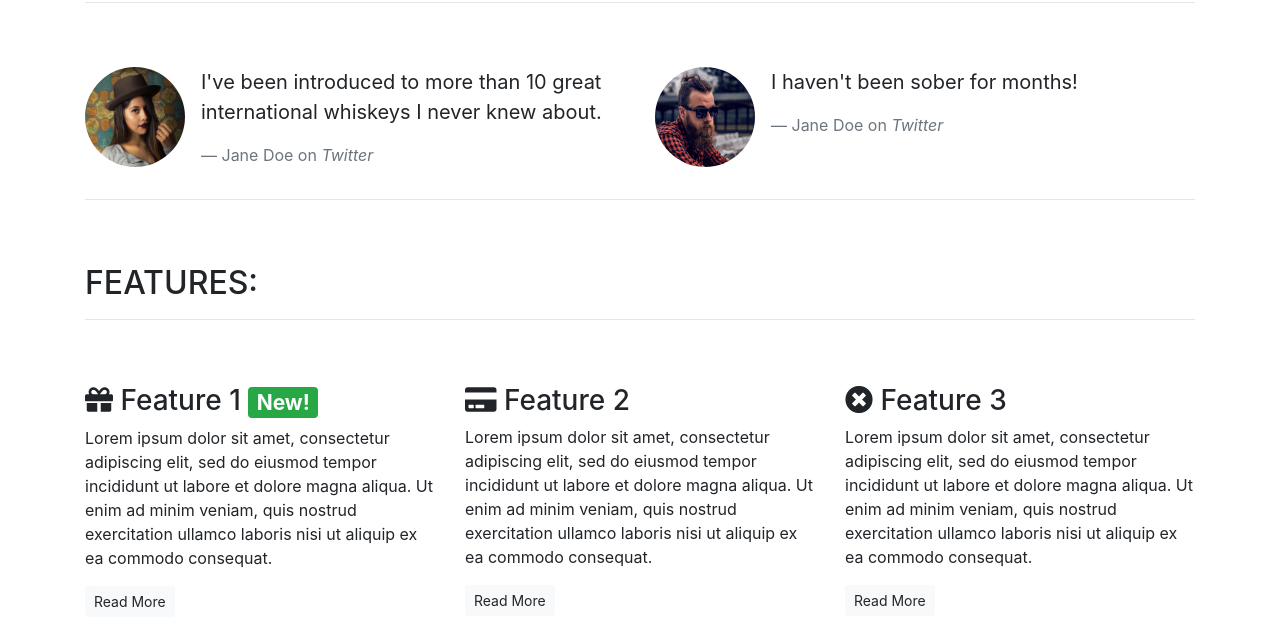
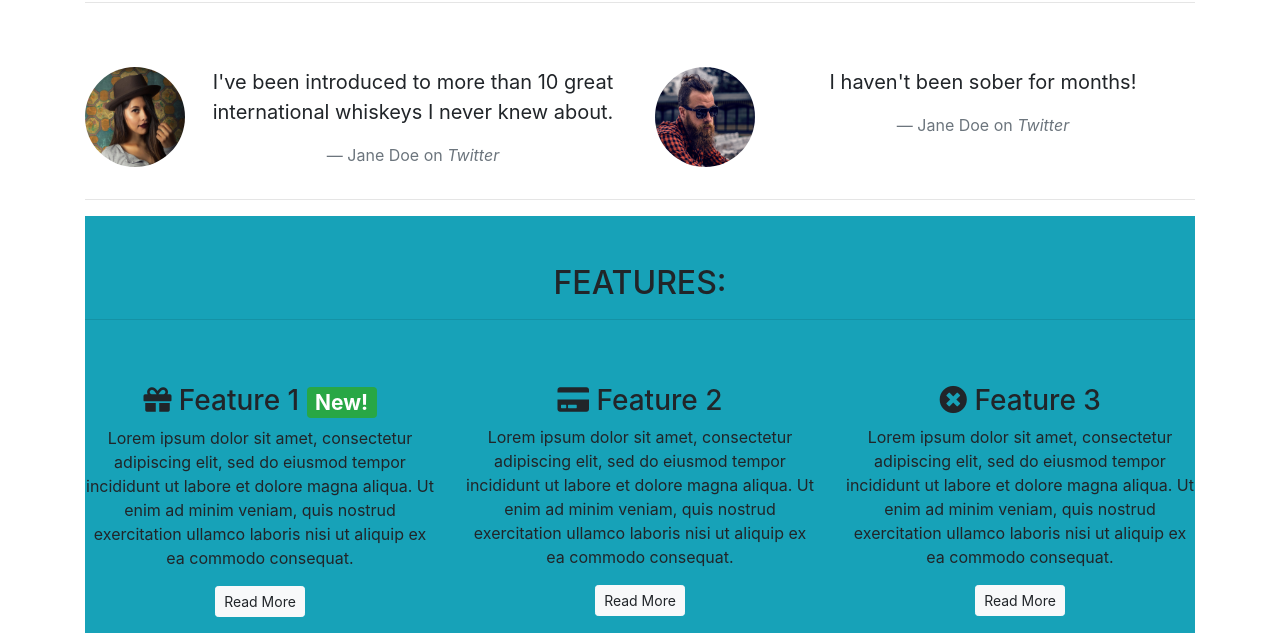
Before and after one commit to Tinks18/bootstarp-practice, a plain HTML site: page index.html in a window 1280 px wide. Shown: the part 637-1270 px from the top of the page. Drawn offline with nearby package versions, Linux system fonts and the light colour scheme.

Commit message:
Add design changes

```diff
--- a/index.html
+++ b/index.html
@@ -68,7 +68,7 @@
         <!-- /.callout -->
         <hr>
         <!-- Quotes -->
-        <section class="quotes">
+        <section class="quotes text-center">
             <div class="row">
                 <div class="col-12 my-5">
                     <h2 class="text-uppercase">Quotes:</h2>
@@ -107,7 +107,7 @@
         <!-- /.quotes -->
         <hr>
         <!-- Features -->
-        <section class="features">
+        <section class="features bg-info text-center">
             <div class="row">
                 <div class="col-12 my-5">
                     <h2 class="text-uppercase">Features:</h2>
```
